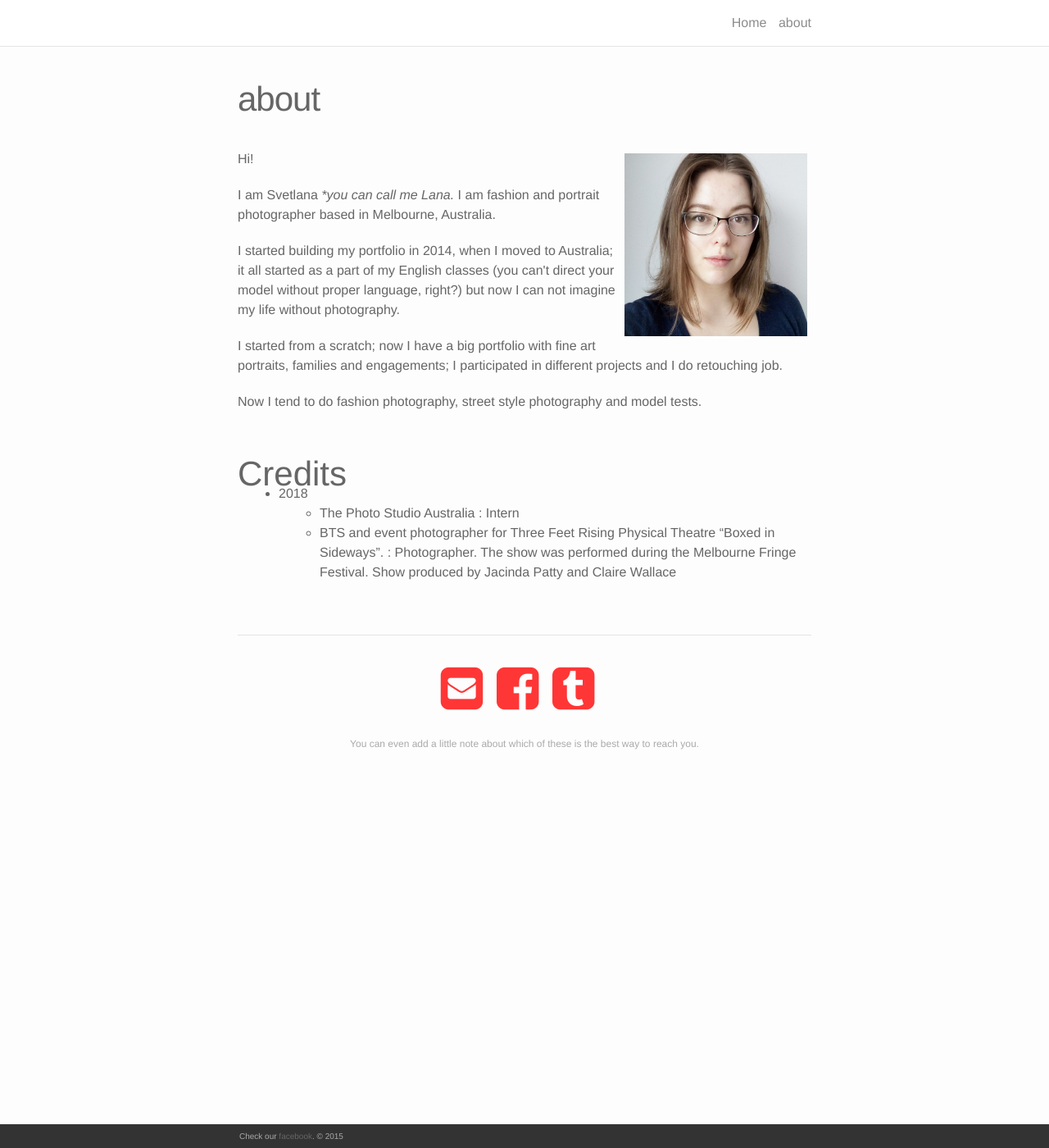
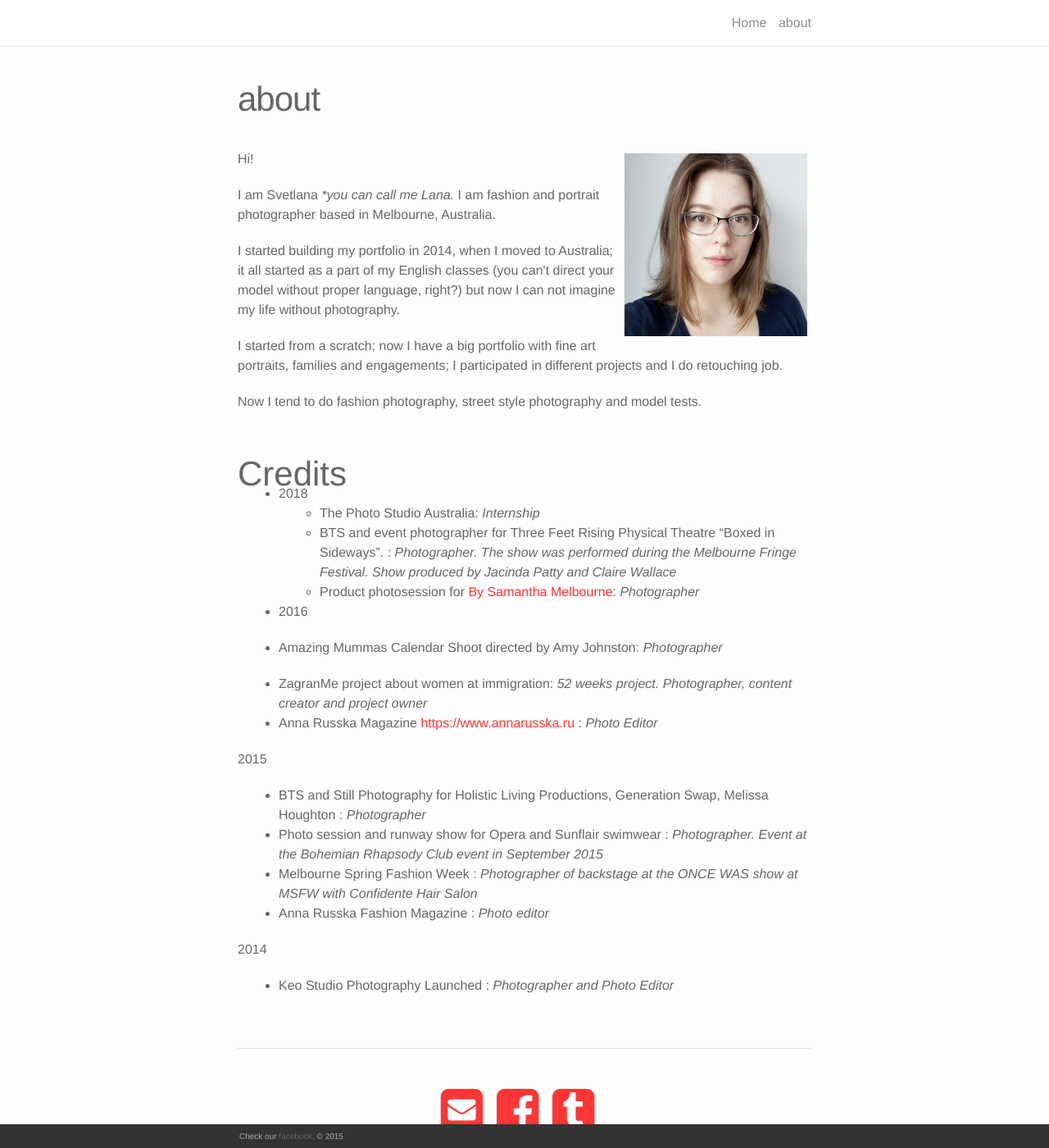
Before and after one commit to AlenPelin/keo-studio, a Jekyll site: the page built from about.md, in a window 1280 px wide and 1400 px high. Shown: the whole window at 82% size. Built offline with Jekyll 4.4.1, drawn with Linux system fonts in a browser that asks for light colours; nearby versions of some CDN libraries.

Commit message:
Update from Forestry.io - Updated about.md

```diff
--- a/about.md
+++ b/about.md
@@ -21,12 +21,36 @@
 ## Credits
 
 * 2018
-  * The Photo Studio Australia : Intern
-  * BTS and event photographer for Three Feet Rising Physical Theatre "Boxed in Sideways". : Photographer. The show was performed during the Melbourne Fringe Festival. Show produced by Jacinda Patty and Claire Wallace
+  * The Photo Studio Australia: _Internship_
+  * BTS and event photographer for Three Feet Rising Physical Theatre "Boxed in Sideways". : _Photographer. The show was performed during the Melbourne Fringe Festival. Show produced by Jacinda Patty and Claire Wallace_
+  * Product photosession for [By Samantha Melbourne](https://www.bysamantha.net/): _Photographer_
+
+
+* 2016
+
+
+* Amazing Mummas Calendar Shoot directed by Amy Johnston: _Photographer_
+
+
+* ZagranMe project about women at immigration: _52 weeks project. Photographer, content creator and project owner_
+* Anna Russka Magazine [https://www.annarusska.ru](https://www.annarusska.ru "https://www.annarusska.ru") : _Photo Editor_
+
+2015
+
+* BTS and Still Photography for Holistic Living Productions, Generation Swap, Melissa Houghton : _Photographer_
+* Photo session and runway show for Opera and Sunflair swimwear : _Photographer. Event at the Bohemian Rhapsody Club event in September 2015_
+* Melbourne Spring Fashion Week : _Photographer of backstage at the ONCE WAS show at MSFW with Confidente Hair Salon_
+* Anna Russka Fashion Magazine : _Photo editor_
+
+2014
+
+* Keo Studio Photography Launched : _Photographer and Photo Editor_
 
 <br/>
 <hr/>
 <br/>
+
+
 <span class="contacticon center">
 <a href="mailto:svet.wis@gmail.com"><i class="fa fa-envelope-square"></i></a>
 <a href="https://www.facebook.com/keostudio" target="_blank"><i class="fa fa-facebook-square"></i></a>
```
